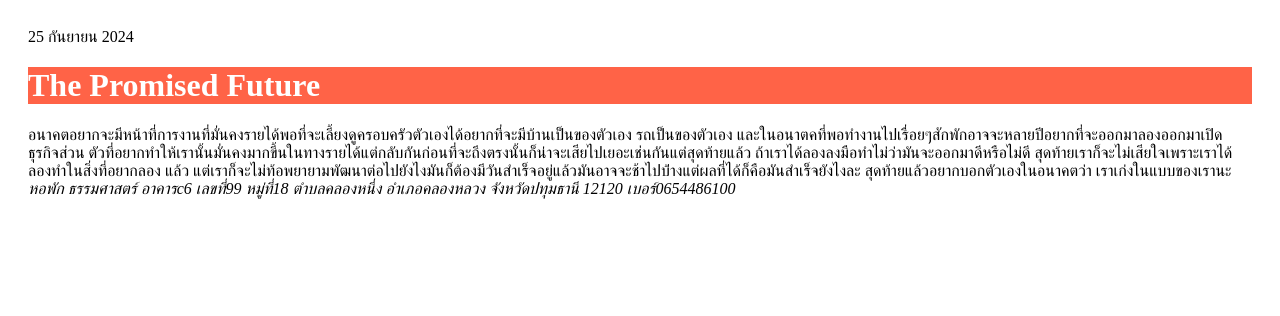
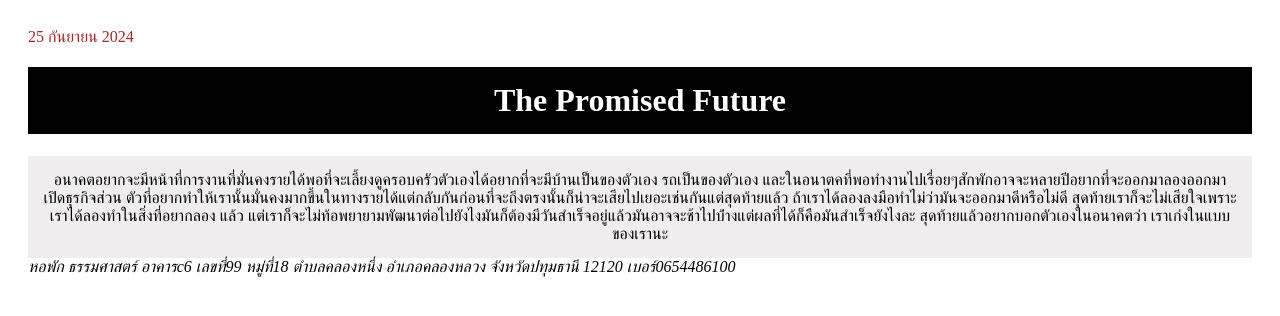
Before and after one commit to wanwisa-janthakham/6709650086_MyCSTUStory, a plain HTML site: page myfuture.html in a window 1280 px wide. Drawn offline with Linux system fonts and the light colour scheme.

Commit message:
Decorate myfuture.html in mystyle.css

```diff
--- a/mystyle.css
+++ b/mystyle.css
@@ -75,3 +75,19 @@ video{
     padding: 15px;
 
 }
+time{
+    color: brown;
+}
+.Ami{
+    text-align: center;
+    background-color: black;
+    padding: 15px;
+
+}
+.Future{
+    text-align: center;
+    background-color: rgb(239, 237, 237);
+    padding: 15px;
+
+
+}
```
